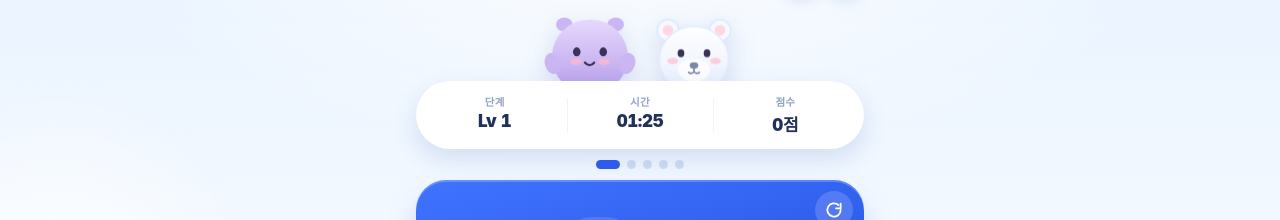
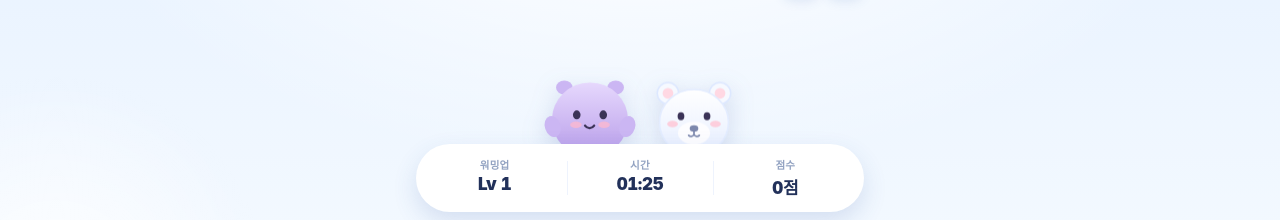
Before and after one commit to chohanui2-home/wangjeon-math, a plain HTML site: page index.html in a window 1280 px wide. Shown: the part 51-271 px from the top of the page. Drawn offline with Linux system fonts and the light colour scheme.

Commit message:
Polish: center layout on tall screens, show level name

```diff
--- a/index.html
+++ b/index.html
@@ -56,7 +56,11 @@ button{font-family:inherit;cursor:pointer}
 .iconbtn.off{color:#9aa9c6}
 .spacer{width:38px;height:38px;flex:0 0 auto}
 
-.playview{display:flex;flex-direction:column}
+.playview{display:flex;flex-direction:column;width:100%}
+@media (min-height:760px){
+  main{flex:1;display:flex;flex-direction:column;justify-content:center}
+  .playview,.resultview{width:100%}
+}
 .mascots{
   display:flex;justify-content:center;align-items:flex-end;gap:2px;
   margin:0 0 -24px;position:relative;z-index:0;pointer-events:none;
@@ -326,7 +330,7 @@ button{font-family:inherit;cursor:pointer}
       </div>
 
       <div class="statusbar">
-        <div class="stat"><span class="statlabel">단계</span><b id="lvText">Lv 1</b></div>
+        <div class="stat"><span class="statlabel" id="lvName">워밍업</span><b id="lvText">Lv 1</b></div>
         <div class="stat"><span class="statlabel">시간</span><b id="timeText">01:30</b></div>
         <div class="stat"><span class="statlabel">점수</span><b id="scoreText">0점</b></div>
       </div>
@@ -560,7 +564,10 @@ button{font-family:inherit;cursor:pointer}
   var bags = {};
 
   /* ---------- render ---------- */
-  function renderLevel() { $('lvText').textContent = 'Lv ' + S.level; }
+  function renderLevel() {
+    $('lvText').textContent = 'Lv ' + S.level;
+    $('lvName').textContent = DATA.levels[S.level - 1].name;
+  }
   function renderTime() { $('timeText').textContent = fmtTime(S.timeLeft); }
   function renderScore() { $('scoreText').textContent = S.score + '점'; }
   function renderDots() {
```
